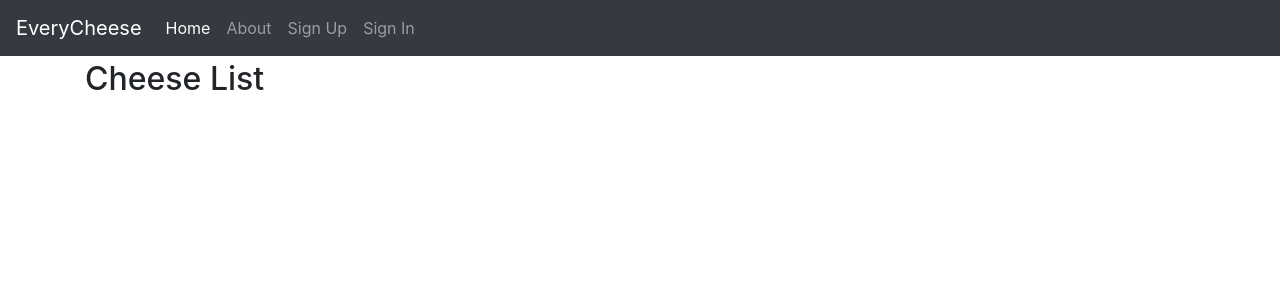
After one commit to morris-evc/everycheese, a Django app: page /cheeses/ in a window 1280 px wide. The commit adds this page. Shown: the top 300 px of the page. Run offline with Django 3.2, Linux system fonts and the light colour scheme; data that the repository does not hold is empty; some libraries are stand-ins or nearby versions.

Commit message:
Implement cheese list page, add navbar link

```diff
--- a/config/urls.py
+++ b/config/urls.py
@@ -25,6 +25,11 @@ urlpatterns = [
     ),
     path("accounts/", include("allauth.urls")),
     # Your stuff: custom urls includes go here
+    path(
+        'cheeses/',
+        include('everycheese.cheeses.urls',
+            namespace='cheeses'),
+    ),
 ] + static(settings.MEDIA_URL, document_root=settings.MEDIA_ROOT)
 
 if settings.DEBUG:
--- a/everycheese/cheeses/admin.py
+++ b/everycheese/cheeses/admin.py
@@ -4,3 +4,5 @@ from .models import Cheese
 
 # Register your models here.
 admin.site.register(Cheese)
+
+#The above code gives us admin UI for entering cheeses, accessible from the Cheeses section
--- /dev/null
+++ b/everycheese/cheeses/urls.py
@@ -0,0 +1,16 @@
+# everycheese/cheeses/urls.py
+from django.urls import path
+from . import views
+
+
+app_name = "cheeses"
+urlpatterns = [
+    path(
+        route='',
+        view=views.CheeseListView.as_view(),
+        name='list'
+    ),
+]
+
+# to make this work have to add it in root URLConf.
+# go to config/urls.py and add after your stuff custom urls includes go here comment
--- a/everycheese/cheeses/views.py
+++ b/everycheese/cheeses/views.py
@@ -1,3 +1,8 @@
-from django.shortcuts import render
+from django.views.generic import ListView, DetailView
+from .models import Cheese
 
 # Create your views here.
+# Simple view that lists all the cheeses in a single page.
+# The Cheese model is imported using a relative import becuase we are importing from within the same app.
+class CheeseListView(ListView):
+    model = Cheese
--- a/everycheese/templates/base.html
+++ b/everycheese/templates/base.html
@@ -53,6 +53,9 @@
                 {# URL provided by django-allauth/account/urls.py #}
                 <a class="nav-link" href="{% url 'account_logout' %}">{% trans "Sign Out" %}</a>
               </li>
+              <li class="nav-item">
+                <a class="nav-link" href="{% url 'cheeses:list' %}">Cheeses</a>
+                </li>
             {% else %}
               <li class="nav-item">
                 {# URL provided by django-allauth/account/urls.py #}
--- /dev/null
+++ b/everycheese/templates/cheeses/cheese_list.html
@@ -0,0 +1,13 @@
+{% extends "base.html" %}
+
+{% block title %}Cheese List{% endblock title %}
+
+{% block content %}
+    <h2>Cheese List</h2>
+
+<ul>
+    {% for cheese in cheese_list %}
+        <li><a href="TODO">{{ cheese.name }}</a></li>
+    {% endfor %}
+</ul>
+{% endblock content %}
```
